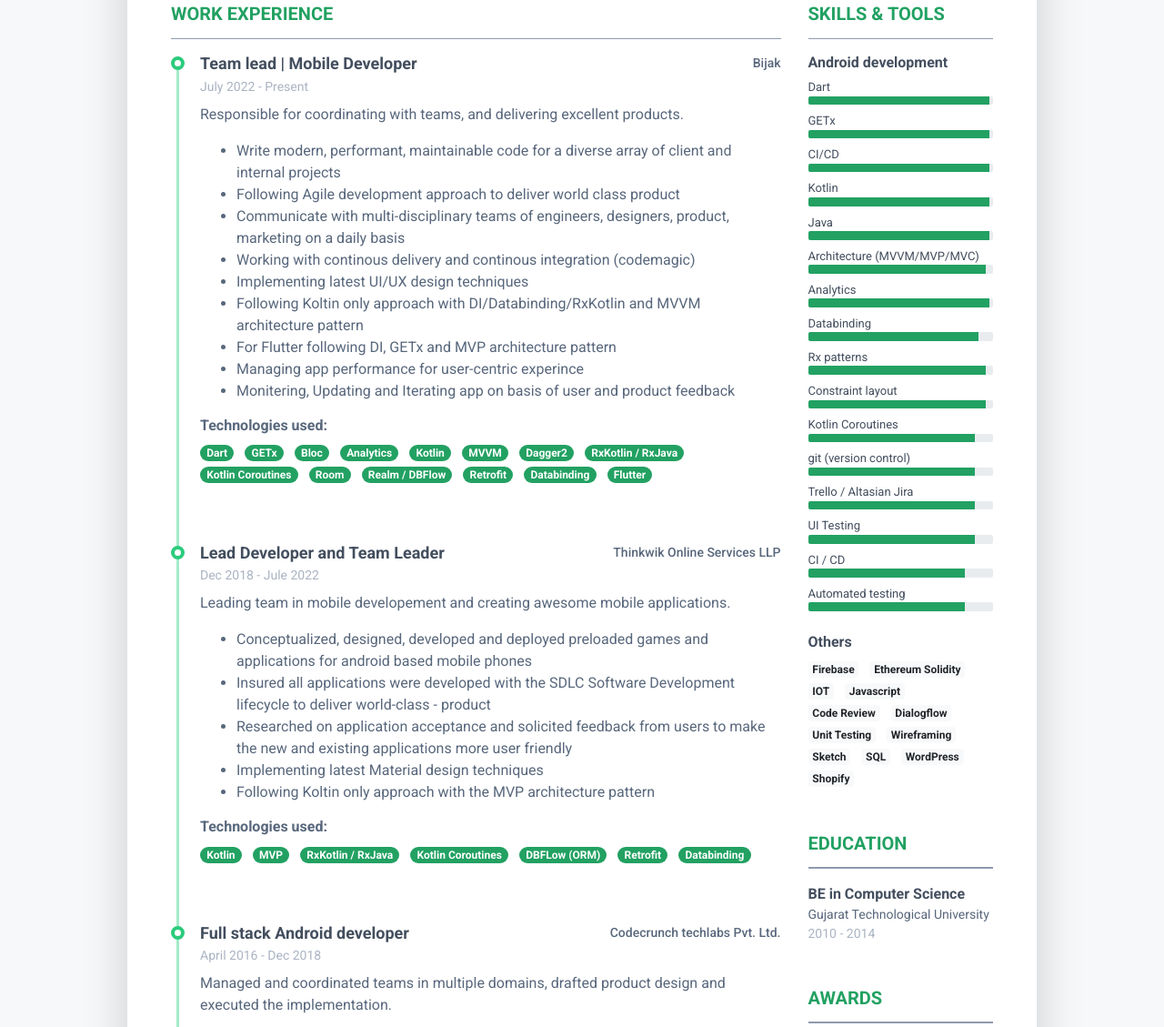
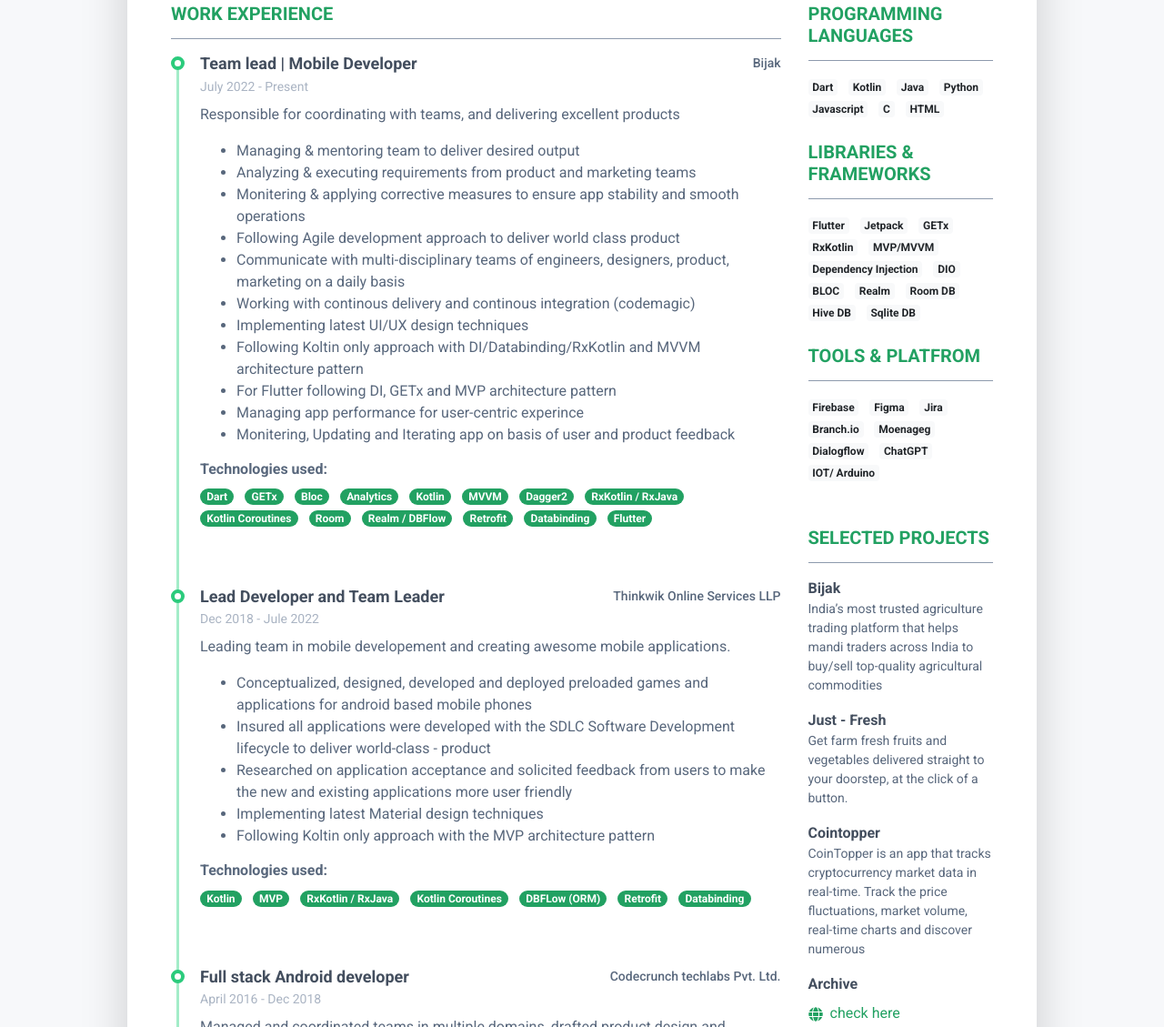
Before and after one commit to jineshsoni/resume, a plain HTML site: page index.html in a window 1280 px wide. Shown: the part 567-1696 px from the top of the page at 91% size. Drawn offline with Linux system fonts and the light colour scheme.

Commit message:
updated data

```diff
--- a/index.html
+++ b/index.html
@@ -43,8 +43,7 @@
 						    <ul class="resume-social list-unstyled">
 				                <li class="mb-3"><a href="https://www.linkedin.com/in/jineshsoni/" target="_blank"><span class="fa-container text-center mr-2"><i class="fab fa-linkedin-in fa-fw"></i></span>linkedin.com/in/jineshsoni</a></li>
 				                <li class="mb-3"><a href="https://github.com/jineshsoni" target="_blank"><span class="fa-container text-center mr-2"><i class="fab fa-github-alt fa-fw"></i></span>github.com/jineshsoni</a></li>
-				                <li class="mb-3"><a href="https://twitter.com/jineshmsoni" target="_blank"><span class="fa-container text-center mr-2"><i class="fab fa-twitter fa-fw"></i></span>twitter.com/jineshmsoni</a></li>
-				                <li><a href="https://jineshsoni.com" target="_blank"><span class="fa-container text-center mr-2"><i class="fas fa-globe"></i></span>jineshsoni.com</a></li>
+				                <li><a href="https://jineshsoni.com" target="_blank" style="color: gold;"><span class="fa-container text-center mr-2"><i class="fas fa-globe" style="color: #000000;"></i></span>jineshsoni.com</a></li>
 						    </ul>
 					    </div><!--//secondary-info-->
 
@@ -79,11 +78,13 @@
 									    </div><!--//resume-timeline-item-header-->
 									    <div class="resume-timeline-item-desc">
 										    <p>
-												Responsible for coordinating with teams, and delivering excellent products.
+												Responsible for coordinating with teams, and delivering excellent products
 											</p>
 
 										    <ul>
-												<li>Write modern, performant, maintainable code for a diverse array of client and internal projects</li>
+												<li>Managing &amp; mentoring team to deliver desired output</li>
+												<li>Analyzing &amp; executing requirements from product and marketing teams</li>
+												<li>Monitering &amp; applying corrective measures to ensure app stability and smooth operations</li>
 												<li>Following Agile development approach to deliver world class product</li>
 												<li>Communicate with multi-disciplinary teams of engineers, designers, product, marketing on a daily basis</li>
 												<li>Working with continous delivery and continous integration (codemagic)</li>
@@ -266,132 +267,97 @@
 				    </div>
 				    <div class="col-lg-3">
 					    <section class="resume-section skills-section mb-5">
-						    <h2 class="resume-section-title text-uppercase font-weight-bold pb-3 mb-3">Skills &amp; Tools</h2>
+
 						    <div class="resume-section-content">
 						        <div class="resume-skill-item">
-							        <h4 class="resume-skills-cat font-weight-bold">Android development</h4>
+									<h2 class="resume-section-title text-uppercase font-weight-bold pb-3 mb-3">Programming languages</h2>
 							        <ul class="list-unstyled mb-4">
-										<li class="mb-2">
-								            <div class="resume-skill-name">Dart</div>
-									        <div class="progress resume-progress">
-											    <div class="progress-bar theme-progress-bar-dark" role="progressbar" style="width: 98%" aria-valuenow="25" aria-valuemin="0" aria-valuemax="100"></div>
-											</div>
-								        </li>
-										<li class="mb-2">
-								            <div class="resume-skill-name">GETx</div>
-									        <div class="progress resume-progress">
-											    <div class="progress-bar theme-progress-bar-dark" role="progressbar" style="width: 98%" aria-valuenow="25" aria-valuemin="0" aria-valuemax="100"></div>
-											</div>
-								        </li>
-										<li class="mb-2">
-								            <div class="resume-skill-name">CI/CD</div>
-									        <div class="progress resume-progress">
-											    <div class="progress-bar theme-progress-bar-dark" role="progressbar" style="width: 98%" aria-valuenow="25" aria-valuemin="0" aria-valuemax="100"></div>
-											</div>
-								        </li>
-								        <li class="mb-2">
-								            <div class="resume-skill-name">Kotlin</div>
-									        <div class="progress resume-progress">
-											    <div class="progress-bar theme-progress-bar-dark" role="progressbar" style="width: 98%" aria-valuenow="25" aria-valuemin="0" aria-valuemax="100"></div>
-											</div>
-								        </li>
-								        <li class="mb-2">
-								            <div class="resume-skill-name">Java</div>
-									        <div class="progress resume-progress">
-											    <div class="progress-bar theme-progress-bar-dark" role="progressbar" style="width: 98%" aria-valuenow="25" aria-valuemin="0" aria-valuemax="100"></div>
-											</div>
-								        </li>
-								        <li class="mb-2">
-								            <div class="resume-skill-name">Architecture (MVVM/MVP/MVC)</div>
-									        <div class="progress resume-progress">
-											    <div class="progress-bar theme-progress-bar-dark" role="progressbar" style="width: 96%" aria-valuenow="25" aria-valuemin="0" aria-valuemax="100"></div>
-											</div>
-										</li>
-										<li class="mb-2">
-								            <div class="resume-skill-name">Analytics</div>
-									        <div class="progress resume-progress">
-											    <div class="progress-bar theme-progress-bar-dark" role="progressbar" style="width: 98%" aria-valuenow="25" aria-valuemin="0" aria-valuemax="100"></div>
-											</div>
-								        </li>
+								        <li class="list-inline-item"><span class="badge badge-light">Dart</span></li>
+										<li class="list-inline-item"><span class="badge badge-light">Kotlin</span></li>
+										<li class="list-inline-item"><span class="badge badge-light">Java</span></li>
+										<li class="list-inline-item"><span class="badge badge-light">Python</span></li>
+										<li class="list-inline-item"><span class="badge badge-light">Javascript</span></li>
+										<li class="list-inline-item"><span class="badge badge-light">C</span></li>
+										<li class="list-inline-item"><span class="badge badge-light">HTML</span></li>
 
-
-								        <li class="mb-2">
-								            <div class="resume-skill-name">Databinding</div>
-									        <div class="progress resume-progress">
-											    <div class="progress-bar theme-progress-bar-dark" role="progressbar" style="width: 92%" aria-valuenow="25" aria-valuemin="0" aria-valuemax="100"></div>
-											</div>
-								        </li>
-								        <li class="mb-2">
-								            <div class="resume-skill-name">Rx patterns</div>
-									        <div class="progress resume-progress">
-											    <div class="progress-bar theme-progress-bar-dark" role="progressbar" style="width: 96%" aria-valuenow="25" aria-valuemin="0" aria-valuemax="100"></div>
-											</div>
-										</li>
-										<li class="mb-2">
-								            <div class="resume-skill-name">Constraint layout</div>
-									        <div class="progress resume-progress">
-											    <div class="progress-bar theme-progress-bar-dark" role="progressbar" style="width: 96%" aria-valuenow="25" aria-valuemin="0" aria-valuemax="100"></div>
-											</div>
-										</li>
-										<li class="mb-2">
-								            <div class="resume-skill-name">Kotlin Coroutines</div>
-									        <div class="progress resume-progress">
-											    <div class="progress-bar theme-progress-bar-dark" role="progressbar" style="width: 90%" aria-valuenow="25" aria-valuemin="0" aria-valuemax="100"></div>
-											</div>
-										</li>
-										<li class="mb-2">
-								            <div class="resume-skill-name">git (version control)</div>
-									        <div class="progress resume-progress">
-											    <div class="progress-bar theme-progress-bar-dark" role="progressbar" style="width: 90%" aria-valuenow="25" aria-valuemin="0" aria-valuemax="100"></div>
-											</div>
-										</li>
-										<li class="mb-2">
-								            <div class="resume-skill-name">Trello / Altasian Jira</div>
-									        <div class="progress resume-progress">
-											    <div class="progress-bar theme-progress-bar-dark" role="progressbar" style="width: 90%" aria-valuenow="25" aria-valuemin="0" aria-valuemax="100"></div>
-											</div>
-										</li>
-										<li class="mb-2">
-								            <div class="resume-skill-name">UI Testing</div>
-									        <div class="progress resume-progress">
-											    <div class="progress-bar theme-progress-bar-dark" role="progressbar" style="width: 90%" aria-valuenow="25" aria-valuemin="0" aria-valuemax="100"></div>
-											</div>
-										</li>
-										<li class="mb-2">
-												<div class="resume-skill-name">CI / CD</div>
-												<div class="progress resume-progress">
-													<div class="progress-bar theme-progress-bar-dark" role="progressbar" style="width: 85%" aria-valuenow="25" aria-valuemin="0" aria-valuemax="100"></div>
-												</div>
-											</li>
-										<li class="mb-2">
-								            <div class="resume-skill-name">Automated testing</div>
-									        <div class="progress resume-progress">
-											    <div class="progress-bar theme-progress-bar-dark" role="progressbar" style="width: 85%" aria-valuenow="25" aria-valuemin="0" aria-valuemax="100"></div>
-											</div>
-								        </li>
 							        </ul>
 						        </div><!--//resume-skill-item-->
 
 
 						        <div class="resume-skill-item">
-						            <h4 class="resume-skills-cat font-weight-bold">Others</h4>
+									<h2 class="resume-section-title text-uppercase font-weight-bold pb-3 mb-3">Libraries &amp; Frameworks</h2>
+									<ul class="list-unstyled mb-4">
+										<li class="list-inline-item"><span class="badge badge-light">Flutter</span></li>
+										<li class="list-inline-item"><span class="badge badge-light">Jetpack</span></li>
+								        <li class="list-inline-item"><span class="badge badge-light">GETx</span></li>
+										<li class="list-inline-item"><span class="badge badge-light">RxKotlin</span></li>
+										<li class="list-inline-item"><span class="badge badge-light">MVP/MVVM</span></li>
+										<li class="list-inline-item"><span class="badge badge-light">Dependency Injection</span></li>
+										<li class="list-inline-item"><span class="badge badge-light">DIO</span></li>
+										<li class="list-inline-item"><span class="badge badge-light">BLOC</span></li>
+										<li class="list-inline-item"><span class="badge badge-light">Realm</span></li>
+										<li class="list-inline-item"><span class="badge badge-light">Room DB</span></li>
+										<li class="list-inline-item"><span class="badge badge-light">Hive DB</span></li>
+										<li class="list-inline-item"><span class="badge badge-light">Sqlite DB</span></li>
+
+							        </ul>
+								</div>
+
+								<div class="resume-skill-item">
+						            <h2 class="resume-section-title text-uppercase font-weight-bold pb-3 mb-3">Tools &amp; Platfrom</h2>
 						            <ul class="list-inline">
 										<li class="list-inline-item"><span class="badge badge-light">Firebase</span></li>
-										<li class="list-inline-item"><span class="badge badge-light">Ethereum Solidity</span></li>
-										<li class="list-inline-item"><span class="badge badge-light">IOT</span></li>
-										<li class="list-inline-item"><span class="badge badge-light">Javascript</span></li>
-							            <li class="list-inline-item"><span class="badge badge-light">Code Review</span></li>
+										<li class="list-inline-item"><span class="badge badge-light">Figma</span></li>
+										<li class="list-inline-item"><span class="badge badge-light">Jira</span></li>
+										<li class="list-inline-item"><span class="badge badge-light">Branch.io</span></li>
+							            <li class="list-inline-item"><span class="badge badge-light">Moenageg</span></li>
 							            <li class="list-inline-item"><span class="badge badge-light">Dialogflow</span></li>
-							            <li class="list-inline-item"><span class="badge badge-light">Unit Testing</span></li>
-							            <li class="list-inline-item"><span class="badge badge-light">Wireframing</span></li>
-							            <li class="list-inline-item"><span class="badge badge-light">Sketch</span></li>
-							            <li class="list-inline-item"><span class="badge badge-light">SQL</span></li>
-							            <li class="list-inline-item"><span class="badge badge-light">WordPress</span></li>
-							            <li class="list-inline-item"><span class="badge badge-light">Shopify</span></li>
+							            <li class="list-inline-item"><span class="badge badge-light">ChatGPT</span></li>
+							            <li class="list-inline-item"><span class="badge badge-light">IOT/ Arduino</span></li>
 						            </ul>
 						        </div><!--//resume-skill-item-->
 						    </div><!--resume-section-content-->
 					    </section><!--//skills-section-->
+						<section class="resume-section education-section mb-5">
+						    <h2 class="resume-section-title text-uppercase font-weight-bold pb-3 mb-3">Selected Projects</h2>
+						    <div class="resume-section-content">
+							    <ul class="list-unstyled">
+								    <li class="mb-2">
+								        <div class="resume-degree font-weight-bold">Bijak</div>
+								        <div class="resume-degree-org">India’s most trusted agriculture trading platform that helps mandi traders across India to buy/sell top-quality agricultural commodities</div>
+								    </li>
+
+							    </ul>
+						    </div>
+							<div class="resume-section-content">
+							    <ul class="list-unstyled">
+								    <li class="mb-2">
+								        <div class="resume-degree font-weight-bold">Just - Fresh</div>
+								        <div class="resume-degree-org">Get farm fresh fruits and vegetables delivered straight to your doorstep, at the click of a button.</div>
+								    </li>
+
+							    </ul>
+						    </div>
+							<div class="resume-section-content">
+							    <ul class="list-unstyled">
+								    <li class="mb-2">
+								        <div class="resume-degree font-weight-bold">Cointopper</div>
+								        <div class="resume-degree-org">CoinTopper is an app that tracks cryptocurrency market data in real-time. Track the price fluctuations, market volume, real-time charts and discover numerous</div>
+								    </li>
+
+							    </ul>
+						    </div>
+
+							<div class="resume-section-content">
+							    <ul class="list-unstyled">
+								    <li class="mb-2">
+								        <div class="resume-degree font-weight-bold">Archive</div>
+								        <div class="resume-degree-org"><li><a href="https://jineshsoni.com/archive" target="_blank" "><span class="fa-container text-center mr-2"><i class="fas fa-globe" ></i></span>check here</a></li>
+								    </li>
+
+							    </ul>
+						    </div>
+					    </section>
 					    <section class="resume-section education-section mb-5">
 						    <h2 class="resume-section-title text-uppercase font-weight-bold pb-3 mb-3">Education</h2>
 						    <div class="resume-section-content">
```
